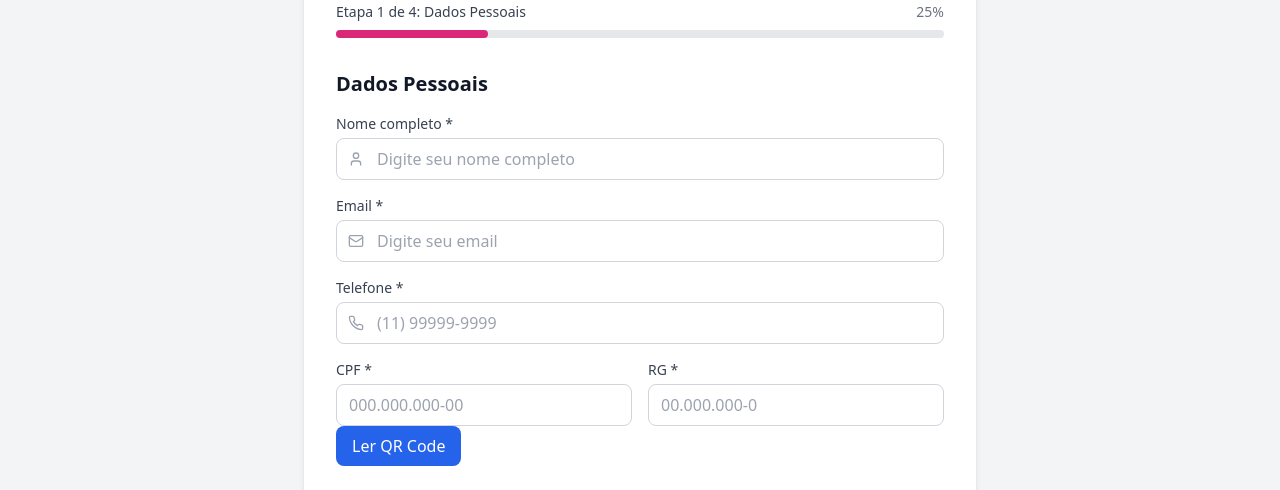
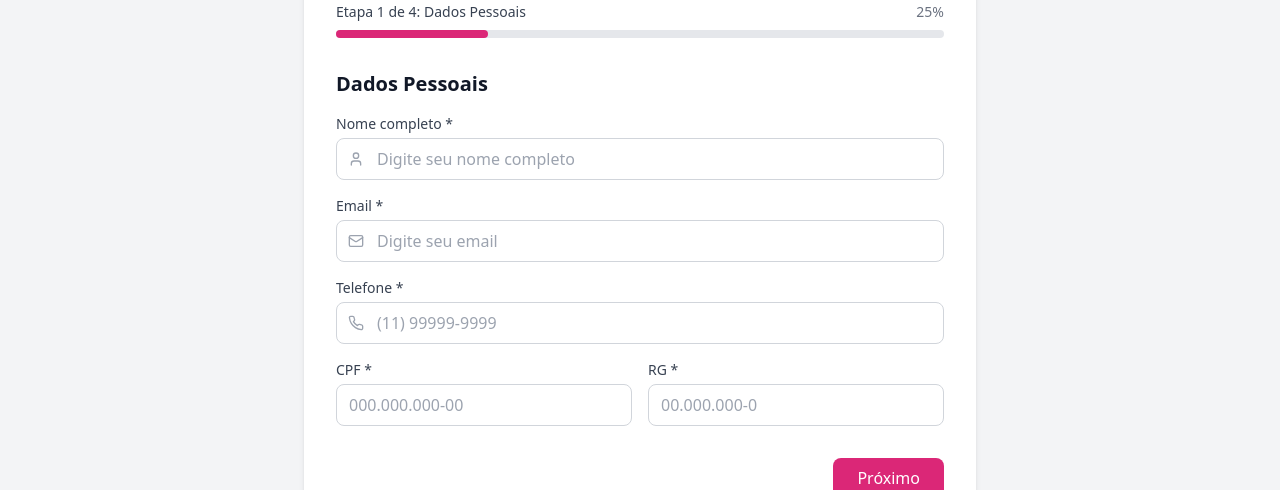
Before and after one commit to Gilson1506/pulacatraca, a React (Vite) app: page /organizer-register in a window 1280 px wide. Shown: the part 462-952 px from the top of the page. Built offline with nearby package versions, Linux system fonts and the light colour scheme.

Commit message:
Remover botão e modal de QR Code do registro de organizador

```diff
--- a/src/pages/OrganizerRegisterPage.tsx
+++ b/src/pages/OrganizerRegisterPage.tsx
@@ -2,7 +2,6 @@ import React, { useState } from 'react';
 import { Link, useNavigate } from 'react-router-dom';
 import { ArrowLeft, Mail, Chrome, User, Building, Phone, FileText, MapPin, CreditCard } from 'lucide-react';
 import { useAuth } from '../contexts/AuthContext';
-import QrScanner from '../components/QrScanner';
 
 const OrganizerRegisterPage = () => {
   const [formData, setFormData] = useState({
@@ -34,8 +33,6 @@ const OrganizerRegisterPage = () => {
   const [error, setError] = useState('');
   const { register } = useAuth();
   const navigate = useNavigate();
-  const [showQrScanner, setShowQrScanner] = useState(false);
-  const [qrResult, setQrResult] = useState<string | null>(null);
 
   const handleInputChange = (e: React.ChangeEvent<HTMLInputElement | HTMLTextAreaElement | HTMLSelectElement>) => {
     const { name, value, type } = e.target;
@@ -496,37 +493,6 @@ const OrganizerRegisterPage = () => {
             {currentStep === 2 && renderStep2()}
             {currentStep === 3 && renderStep3()}
             {currentStep === 4 && renderStep4()}
-            {/* Adicione um botão para abrir o scanner e exiba o resultado lido */}
-            <div className="mb-6">
-              <button
-                type="button"
-                onClick={() => setShowQrScanner(true)}
-                className="px-4 py-2 bg-blue-600 text-white rounded-lg hover:bg-blue-700 transition-colors"
-              >
-                Ler QR Code
-              </button>
-              {qrResult && (
-                <div className="mt-2 text-green-700 font-semibold">QR Code lido: {qrResult}</div>
-              )}
-            </div>
-            {showQrScanner && (
-              <div className="fixed inset-0 bg-black bg-opacity-70 flex items-center justify-center z-50">
-                <div className="bg-white p-6 rounded-lg shadow-lg relative">
-                  <button
-                    onClick={() => setShowQrScanner(false)}
-                    className="absolute top-2 right-2 text-gray-500 hover:text-gray-800"
-                  >
-                    Fechar
-                  </button>
-                  <QrScanner
-                    onResult={result => {
-                      setQrResult(result);
-                      setShowQrScanner(false);
-                    }}
-                  />
-                </div>
-              </div>
-            )}
             {/* Navigation Buttons */}
             <div className="flex justify-between mt-8">
               {currentStep > 1 && (
```
